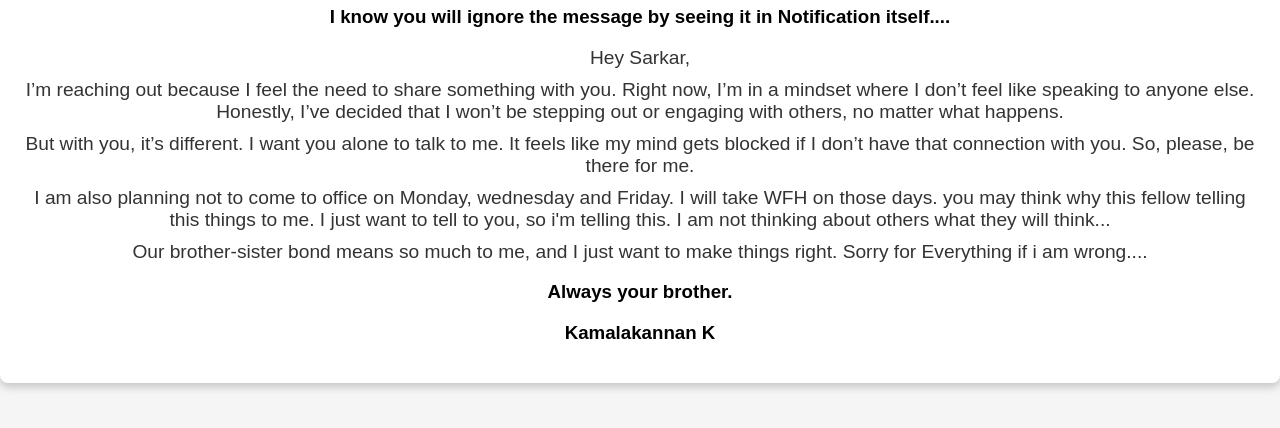
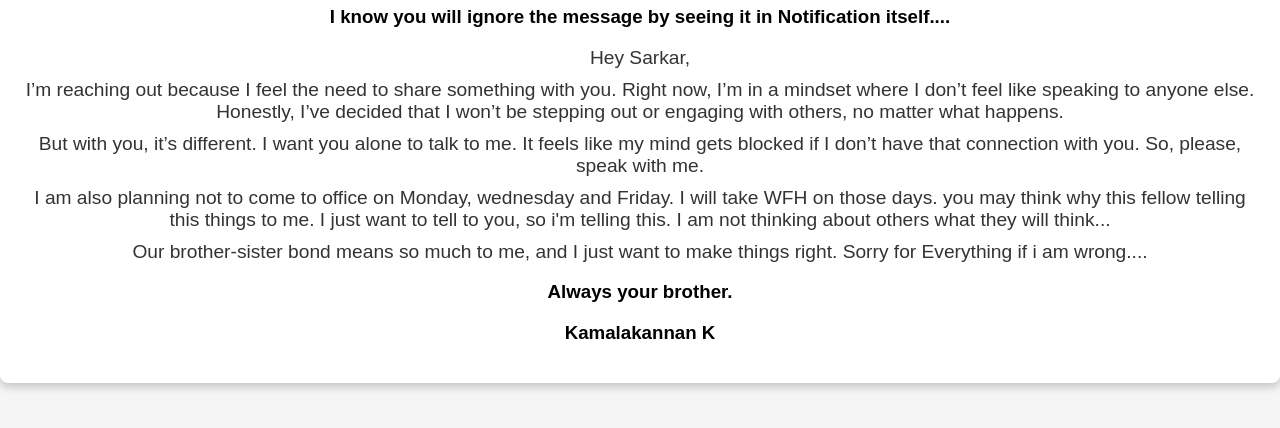
Before and after one commit to KamalakannanKKK/SorryFriend, a plain HTML site: page index.html in a window 1280 px wide. Shown: the part 298-726 px from the top of the page. Drawn offline with Linux system fonts and the light colour scheme.

Commit message:
Update index.html

```diff
--- a/index.html
+++ b/index.html
@@ -47,7 +47,7 @@
     <h3>I know you will ignore the message by seeing it in Notification itself....</h3>
     <p>Hey Sarkar,</p>
     <p>I’m reaching out because I feel the need to share something with you. Right now, I’m in a mindset where I don’t feel like speaking to anyone else. Honestly, I’ve decided that I won’t be stepping out or engaging with others, no matter what happens.</p>
-    <p>But with you, it’s different. I want you alone to talk to me. It feels like my mind gets blocked if I don’t have that connection with you. So, please, be there for me.</p>
+    <p>But with you, it’s different. I want you alone to talk to me. It feels like my mind gets blocked if I don’t have that connection with you. So, please, speak with me.</p>
     <p>I am also planning not to come to office on Monday, wednesday and Friday. I will take WFH on those days. you may think why this fellow
     telling this things to me. I just want to tell to you, so i'm telling this. I am not thinking about others what they will think...</p>
     <p>Our brother-sister bond means so much to me, and I just want to make things right. Sorry for Everything if i am wrong....</p>
```
